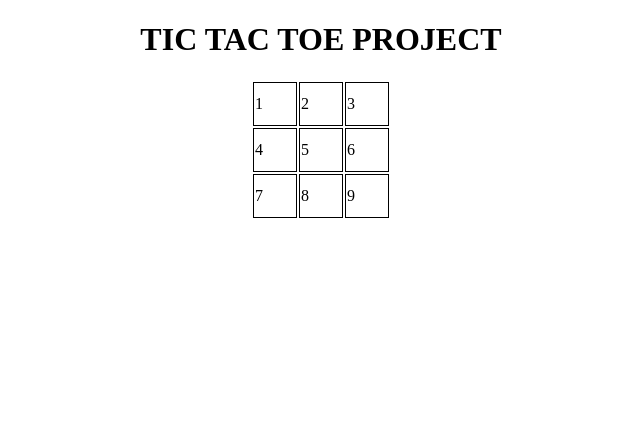
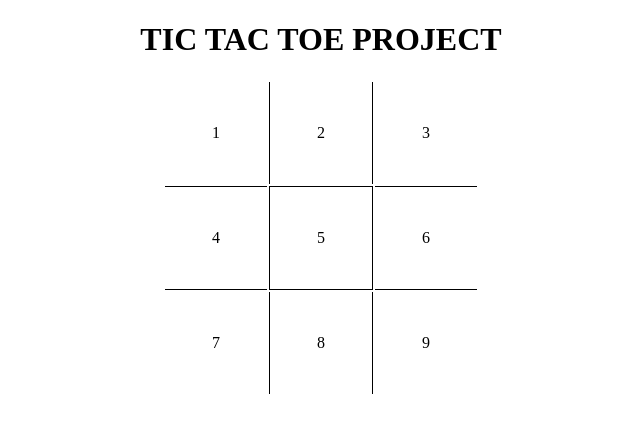
Before and after one commit to bj0ris/tic-tac, a plain HTML site: page index.html in a window 1280 px wide. Shown: the whole page, without its empty margins (319-959 px from the left). Drawn offline with Linux system fonts and the light colour scheme.

Commit message:
Minor Adjustments
Made some minor adjustments let me know what you think.

```diff
--- a/index.html
+++ b/index.html
@@ -9,17 +9,17 @@
     <table>
         <tr>
             <td>1</td>
-            <td>2</td>
+            <td class="vertical">2</td>
             <td>3</td>
         </tr>
         <tr>
-            <td>4</td>
-            <td>5</td>
-            <td>6</td>
+            <td class="horizantal">4</td>
+            <td class="vertical horizantal">5</td>
+            <td class="horizantal">6</td>
         </tr>
         <tr>
             <td>7</td>
-            <td>8</td>
+            <td class="vertical">8</td>
             <td>9</td>
         </tr>
     </table>
--- a/stylesheet.css
+++ b/stylesheet.css
@@ -5,12 +5,22 @@ h1	{
 }
 
 table{
-    margin-left: auto;
-    margin-right: auto;
+    margin: auto;
 }
 
 td{
-    width: 40px;
-    height: 40px;
-    border: 1px solid black;
+    width: 100px;
+    height: 100px;
+    text-align: center;
+    /*border: 1px solid black;*/
 }
+
+.vertical {
+	border-left: 1px solid black;
+	border-right: 1px solid black;
+}
+
+.horizantal {
+	border-top: 1px solid black;
+	border-bottom: 1px solid black;
+}
```
Also changed, not shown: 1 other file.
